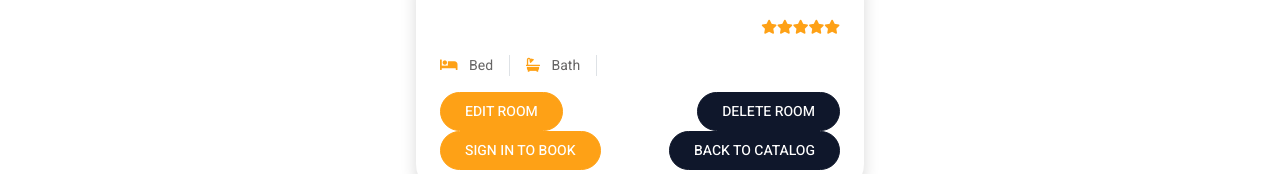
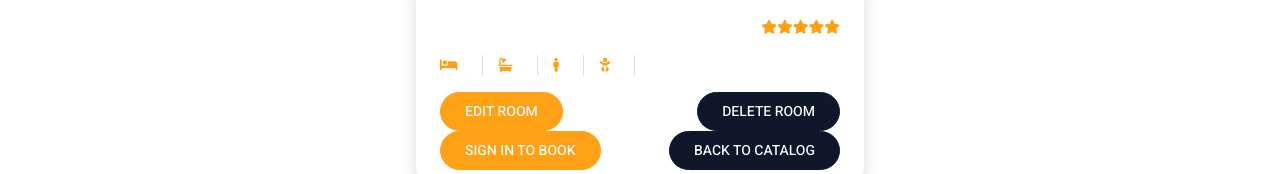
Before and after one commit to ddushev/react-book-project, a React (Vite) app: page /available-rooms/1/details in a window 1280 px wide. Shown: the part 557-731 px from the top of the page. Built offline with nearby package versions, Linux system fonts and the light colour scheme; no server answers.

Commit message:
Add adults and children number to room details

```diff
--- a/src/components/RoomDetails/RoomDetails.jsx
+++ b/src/components/RoomDetails/RoomDetails.jsx
@@ -41,16 +41,22 @@ export const RoomDetails = () => {
                         </div>
                         <div className="d-flex mb-3">
                             <small className="border-end me-3 pe-3">
-                                <i className="fa fa-bed text-primary me-2" />{roomData?.bed} Bed
+                                <i className="fa fa-bed text-primary me-2" />{roomData?.bed}
                             </small>
                             <small className="border-end me-3 pe-3">
-                                <i className="fa fa-bath text-primary me-2" />{roomData?.bath} Bath
+                                <i className="fa fa-bath text-primary me-2" />{roomData?.bath}
+                            </small>
+                            <small className="border-end me-3 pe-3">
+                                <i className="fa fa-male text-primary me-2" />{roomData?.adult}
+                            </small>
+                            <small className="border-end me-3 pe-3">
+                                <i className="fa fa-baby text-primary me-2" />{roomData?.child}
                             </small>
                             {
                                 roomData?.wifi == "Yes" &&
                                 <small className="border-end me-3 pe-3">
                                     <i className="fa fa-wifi text-primary me-2" />
-                                    Wifi
+                                    Yes
                                 </small>
                             }
 
@@ -58,7 +64,7 @@ export const RoomDetails = () => {
                                 roomData?.parking == "Yes" &&
                                 <small className="border-end me-3 pe-3">
                                     <i className="fa fa-parking text-primary me-2" />
-                                    Parking
+                                    Yes
                                 </small>
                             }
 
```
